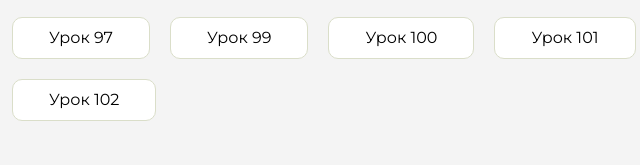
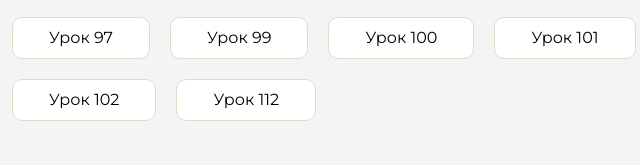
Before and after one commit to negromaga31/javascript, a plain HTML site: page index.html in a window 1280 px wide. Shown: the part 345-510 px from the top of the page, 444-1084 px from the left. Drawn offline with Linux system fonts and the light colour scheme.

Commit message:
Update index.html

```diff
--- a/index.html
+++ b/index.html
@@ -131,6 +131,9 @@
                     <li class="content__list-item">
                         <a href="javascript-102/index.html">Урок 102</a>
                     </li>
+                    <li class="content__list-item">
+                        <a href="javascript-112/index.html">Урок 112</a>
+                    </li>
                 </ul>
             </div>
             <div class="content__block hidden" id="diplomBlock">
```
